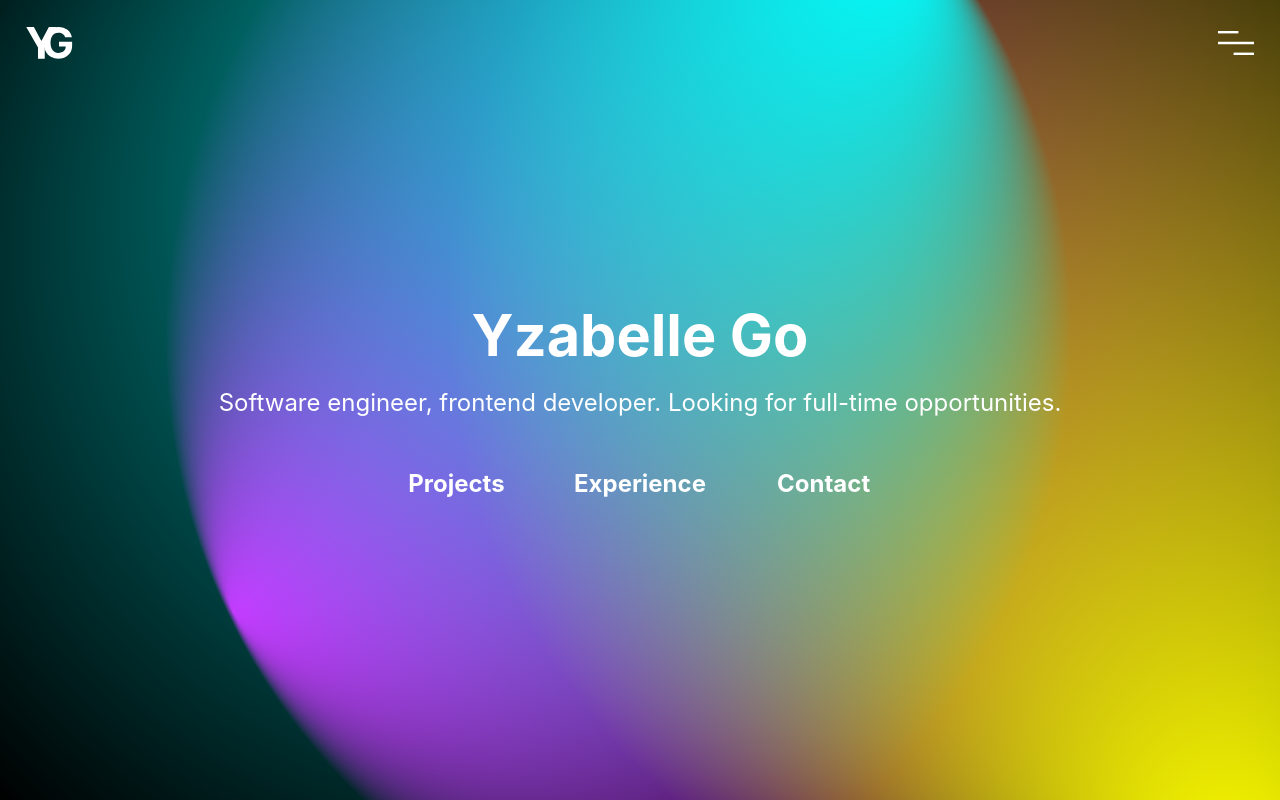
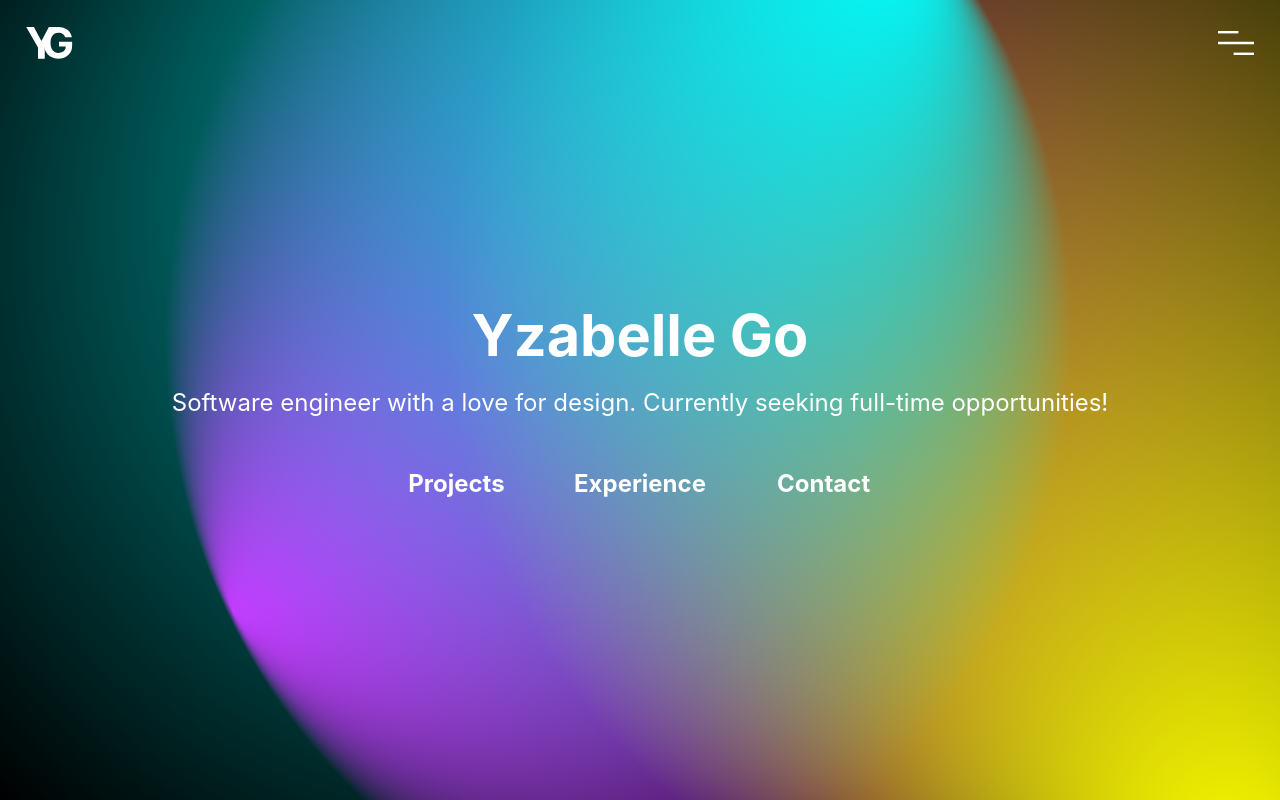
Before and after one commit to yzzy2go/Portfolio, a Next.js app: page / in a window 1280 px wide. Built offline with nearby package versions, Linux system fonts and the light colour scheme.

Commit message:
tagline change

```diff
--- a/pages/index.jsx
+++ b/pages/index.jsx
@@ -28,8 +28,7 @@ export default function Home() {
           </Grid>
           <Grid item xs={12}>
             <p className={styles.description}>
-              Software engineer, frontend developer. Looking for full-time
-              opportunities.
+              {`Software engineer with a love for design. Currently seeking full-time opportunities!`}
             </p>
           </Grid>
 
```
